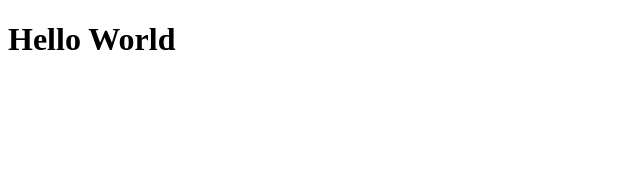
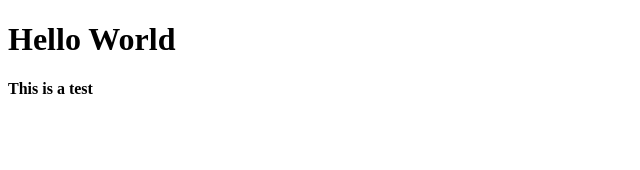
Before and after one commit to trevlio/dms, a Next.js app: page / in a window 1280 px wide. Shown: the top 170 px of the page, without its empty margins (0-640 px from the left). Built offline with nearby package versions, Linux system fonts and the light colour scheme.

Commit message:
chore: just a test

```diff
--- a/src/app/page.tsx
+++ b/src/app/page.tsx
@@ -2,6 +2,7 @@ export default function Home() {
   return (
     <div>
       <h1>Hello World</h1>
+      <h4>This is a test</h4>
     </div>
   );
 }
```
